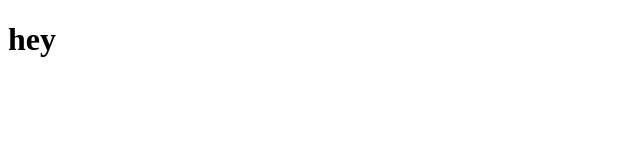
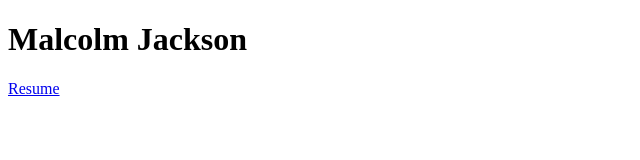
Before and after one commit to Malcolmcjackson/malcolmcjackson.github.io, a plain HTML site: page index.html in a window 1280 px wide. Shown: the whole page, without its empty margins (0-640 px from the left). Drawn offline with Linux system fonts and the light colour scheme.

Commit message:
Adding pages for  projects and resume

```diff
--- a/index.html
+++ b/index.html
@@ -1,6 +1,7 @@
 <!DOCTYPE html>
 <html>
     <body>
-        <h1>hey</h1>
+        <h1>Malcolm Jackson</h1>
+        <a href="resume.html">Resume</a>
     </body>
 </html>
```
Also changed, not shown: projects.html (added, +6 -0 lines), resume.html (added, +6 -0 lines).
